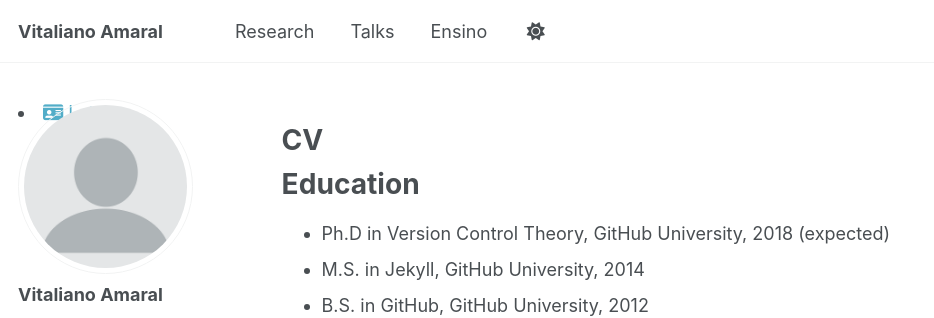
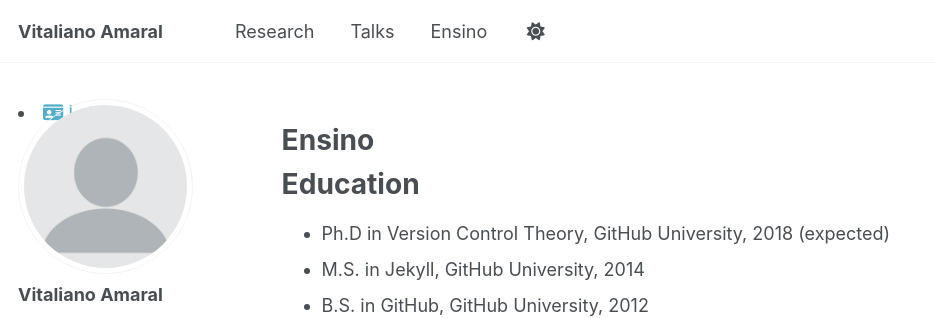
Before and after one commit to vitalianoamaral/vitalianoamaral.github.io, a Jekyll site: the page built from _pages/ensino.md, in a window 1280 px wide and 900 px high. Shown: the top 318 px of the window, without its empty margins (0-934 px from the left). Built offline with Jekyll 4.4.1, drawn with Linux system fonts in a browser that asks for light colours; some web fonts are replaced.

Commit message:
Update and rename cv.md to ensino.md

```diff
--- a/_pages/cv.md
+++ b/_pages/ensino.md
@@ -1,7 +1,7 @@
 ---
 layout: archive
-title: "CV"
-permalink: /cv/
+title: "Ensino"
+permalink: /ensino/
 author_profile: true
 ---
 
@@ -36,5 +36,5 @@ Skills
   * Sub-skill 2.2
   * Sub-skill 2.3
 * Skill 3
-## [Disciplinas Ministradas](/cv/disciplinas/)
+## [Disciplinas Ministradas](/ensino/disciplinasg/)
 Clique no link acima para ver a lista de disciplinas ministradas.
```
